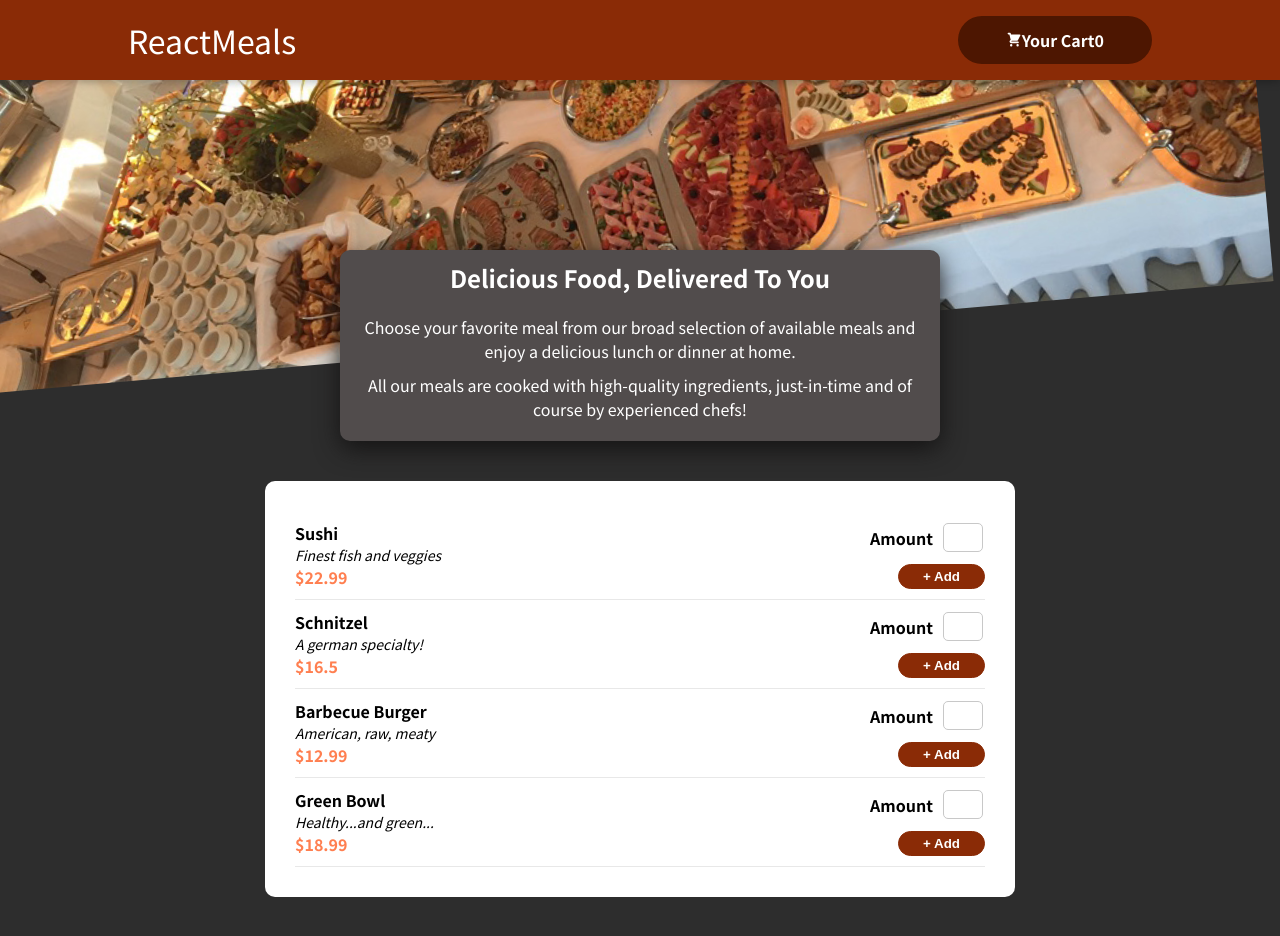
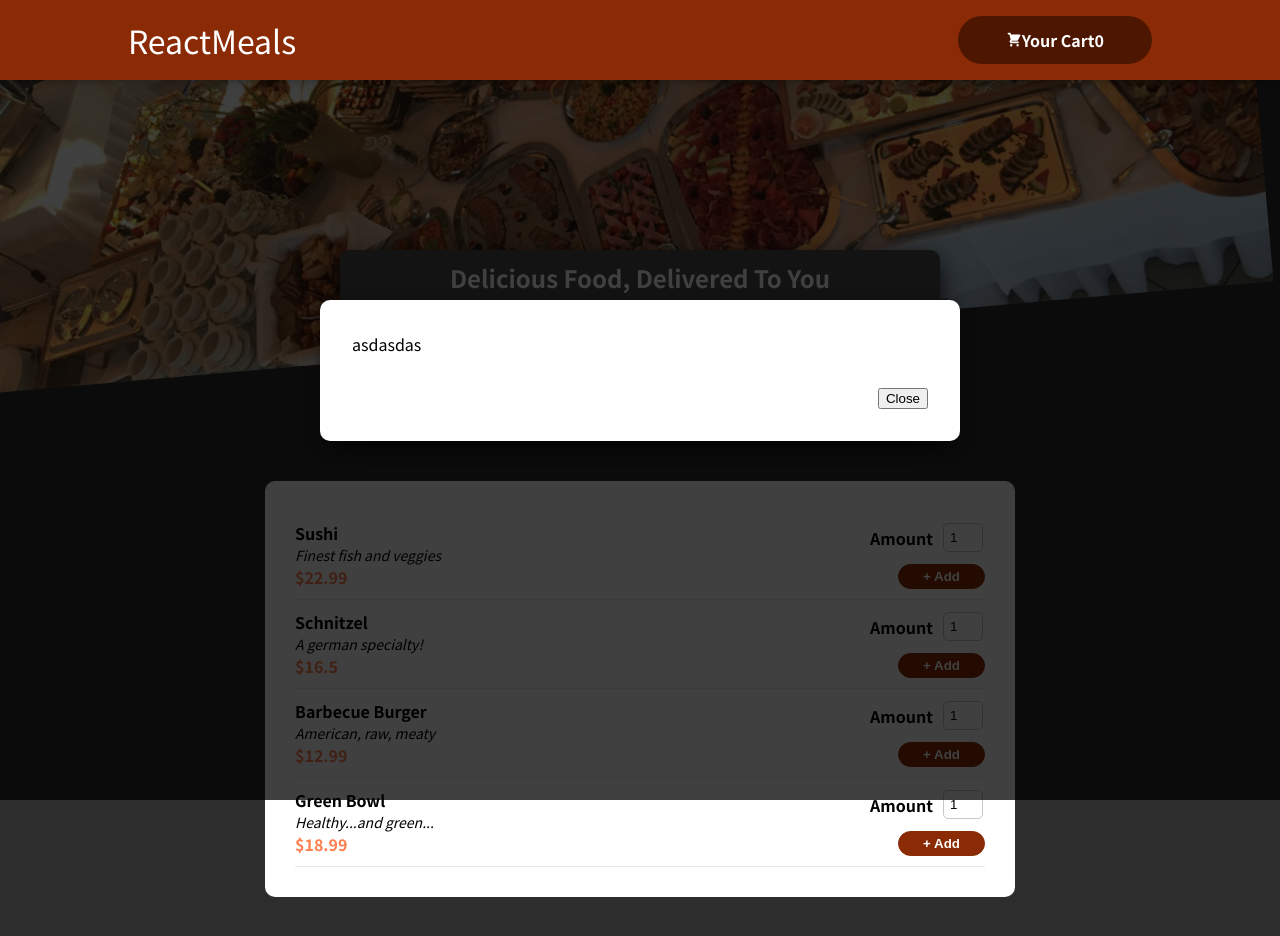
Before and after one commit to DavidPavlovic/food-order-app, a React (Create React App) app: page / in a window 1280 px wide. Shown: the top 936 px of the page. Built offline with nearby package versions, Linux system fonts and the light colour scheme.

Commit message:
Add modal, add to cart function

```diff
--- a/public/index.html
+++ b/public/index.html
@@ -28,6 +28,8 @@
   </head>
   <body>
     <noscript>You need to enable JavaScript to run this app.</noscript>
+    <div id="backdrop-id"></div>
+    <div id="modal-id"></div>
     <div id="root"></div>
     <!--
       This HTML file is a template.
--- a/src/components/Cart/Cart.js
+++ b/src/components/Cart/Cart.js
@@ -1,21 +1,32 @@
-import React,{useContext} from 'react';
+import React,{useState, useContext} from 'react';
 import css from './Cart.module.css';
 import CartIcon from './CartIcon';
 import CartContext from '../../context/cart-context';
+import Modal from '../Modal/Modal';
 
 const Cart = () => {
+    const [isValid, setIsValid] = useState(false);
     const ctx = useContext(CartContext);
 
-    console.log(ctx)
+
+    const changeIsValid = () => {
+        setIsValid(false);
+        console.log('test')
+    }
 
     return(
-        <button className={css.cart}>
-            <CartIcon className={css['cart__icon']}/>
-            <div>Your Cart</div>
-            <div>
-                {ctx.cartLength}
-            </div>
-        </button>
+        <React.Fragment>
+            {!isValid &&
+                <Modal changeIsValid={changeIsValid} onCloseModal={changeIsValid} message='asdasdas'></Modal>
+            }
+            <button  className={css.cart}>
+                <CartIcon className={css['cart__icon']}/>
+                <div>Your Cart</div>
+                <div>
+                    {ctx.cartLength ? ctx.cartLength : 0}
+                </div>
+            </button>
+        </React.Fragment>
     );
 };
 
--- /dev/null
+++ b/src/components/Modal/Modal.js
@@ -0,0 +1,36 @@
+import React from 'react';
+import ReactDom from 'react-dom';
+import css from '../Modal/Modal.module.css';
+
+const BackdropEle = (props) => {
+    return  (
+        <div className={css.backdrop} onClick={props.onCloseModal}></div>
+    )
+};
+
+const ModalEle = (props) => {
+    return (
+        <div className={css.modal}>
+            <div className={css.modal__content}>
+                <div className={css.modal__body}>
+                    <p>{props.message}</p>
+                </div>
+                <div className={css.modal__footer}>
+                    <button onClick={props.onCloseModal}>Close</button>
+                </div>
+            </div>
+        </div>
+    )
+}
+
+const Modal = (props) => {
+    return(
+        <React.Fragment>
+            { ReactDom.createPortal(<BackdropEle onCloseModal={props.onCloseModal} />, document.getElementById('backdrop-id')) }
+            { ReactDom.createPortal(<ModalEle title={props.title} message={props.message} onCloseModal={props.onCloseModal} />, document.getElementById('modal-id')) }
+        </React.Fragment>
+    )
+};
+
+
+export default Modal;
--- /dev/null
+++ b/src/components/Modal/Modal.module.css
@@ -0,0 +1,58 @@
+.modal {
+    position: absolute;
+    top: 0;
+    left: 10%;
+    width: 80%;
+    z-index: 100;
+    overflow: hidden;
+    padding: 0;
+    box-shadow: 0 4px 8px 0 rgba(0,0,0,0.2),0 6px 20px 0 rgba(0,0,0,0.19);
+    animation-name: animatetop;
+    animation-duration: 0.4s;
+    overflow: auto;
+    margin-top: 300px;
+    border-radius: 0.625rem;
+}
+
+.modal__content {
+    background-color: #fff;
+    padding: 1rem;
+}
+
+.modal__body {
+    padding: 1rem;
+}
+
+.modal__footer {
+    padding: 1rem;
+    display: flex;
+    justify-content: flex-end;
+}
+
+@media (min-width: 768px) {
+    .modal {
+        left: calc(50% - 20rem);
+        width: 40rem;
+    }
+}
+
+.backdrop {
+    position: fixed;
+    top: 0;
+    left: 0;
+    width: 100%;
+    height: 100vh;
+    z-index: 10;
+    background: rgba(0, 0, 0, 0.75);
+}
+
+@keyframes animatetop {
+    from {
+        top:-300px;
+        opacity:0
+    }
+    to {
+        top:0;
+        opacity:1
+    }
+}
--- a/src/components/Product/ProductForm.js
+++ b/src/components/Product/ProductForm.js
@@ -1,22 +1,27 @@
-import React,{useContext} from 'react';
+import React,{useState, useContext} from 'react';
 import CartContext from '../../context/cart-context';
 import css from './ProductForm.module.css';
 
-const ProductForm = () => {
+const ProductForm = (props) => {
+
+    const [inputIsDefault, setInputIsDefault] = useState(1);
 
     const ctx = useContext(CartContext);
 
+    const onInputChange = (e) => {
+        setInputIsDefault(e.target.value)
+    }
 
     const onSubmitHandler = (e) => {
         e.preventDefault();
-        ctx.onAdd();
+        ctx.onAdd(inputIsDefault);
     }
 
     return(
         <form onSubmit={onSubmitHandler} className={css['product-form']}>
             <fieldset className={css['product-form__fieldset']}>
                 <label className={css['product-form__label']}>Amount</label>
-                <input type="number" className={css['product-form__input']}></input>
+                <input id={'product-input-' + props.productObj.id} type="number" className={css['product-form__input']} onChange={onInputChange} value={inputIsDefault}></input>
             </fieldset>
             <button type="submit" className={css['product-form__btn']}>+ Add</button>
         </form>
--- a/src/components/Product/ProductItem.js
+++ b/src/components/Product/ProductItem.js
@@ -3,13 +3,13 @@ import css from './ProductItem.module.css';
 
 const ProductItem = (props) => {
     return(
-        <li key={props.id} className={css['product-item']}>
+        <li id={props.id} className={css['product-item']}>
             <div>
                 <div className={css['product-item__name']}>{props.name}</div>
                 <div className={css['product-item__desc']}>{props.description}</div>
                 <div className={css['product-item__price']}>${props.price}</div>
             </div>
-            <ProductForm/>
+            <ProductForm productObj={props}/>
         </li>
     );
 };
--- a/src/components/Product/ProductList.js
+++ b/src/components/Product/ProductList.js
@@ -31,7 +31,7 @@ const DUMMY_MEALS = [
 const ProductList = () => {
 
     const productsList = DUMMY_MEALS.map((item) => {
-        return <ProductItem key={item.id} name={item.name} description={item.description} price={item.price}/>;
+        return <ProductItem key={item.id} id={item.id} name={item.name} description={item.description} price={item.price}/>;
     })
 
     return(
--- a/src/context/cart-context.js
+++ b/src/context/cart-context.js
@@ -2,7 +2,7 @@ import React, { useState, useEffect } from 'react';
 
 const CartContext = React.createContext({
     cartLength: 0,
-    onAdd: () => {},
+    onAdd: (inputIsDefault) => {},
     onRemove: () => {}
 })
 
@@ -16,8 +16,8 @@ export const CartContextProvider = (props) => {
 
     }, [isCartFilled]);
 
-    const addHandler = () => {
-        isCartFilled++;
+    const addHandler = (inputIsDefault) => {
+        isCartFilled = parseInt(isCartFilled) + parseInt(inputIsDefault);
         localStorage.setItem('cartLength', isCartFilled);
         setIsCartFilled(isCartFilled);
 
```
